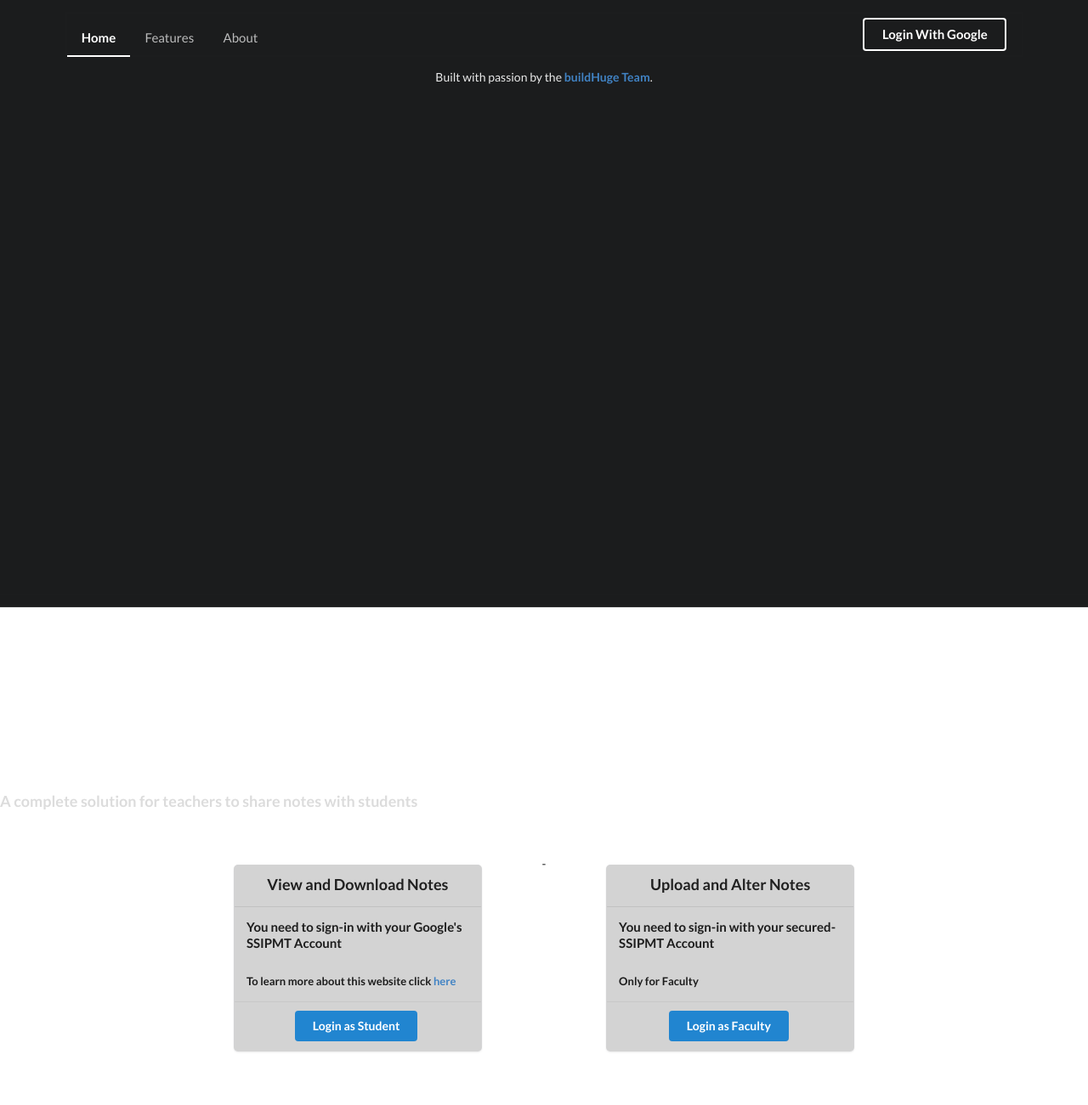
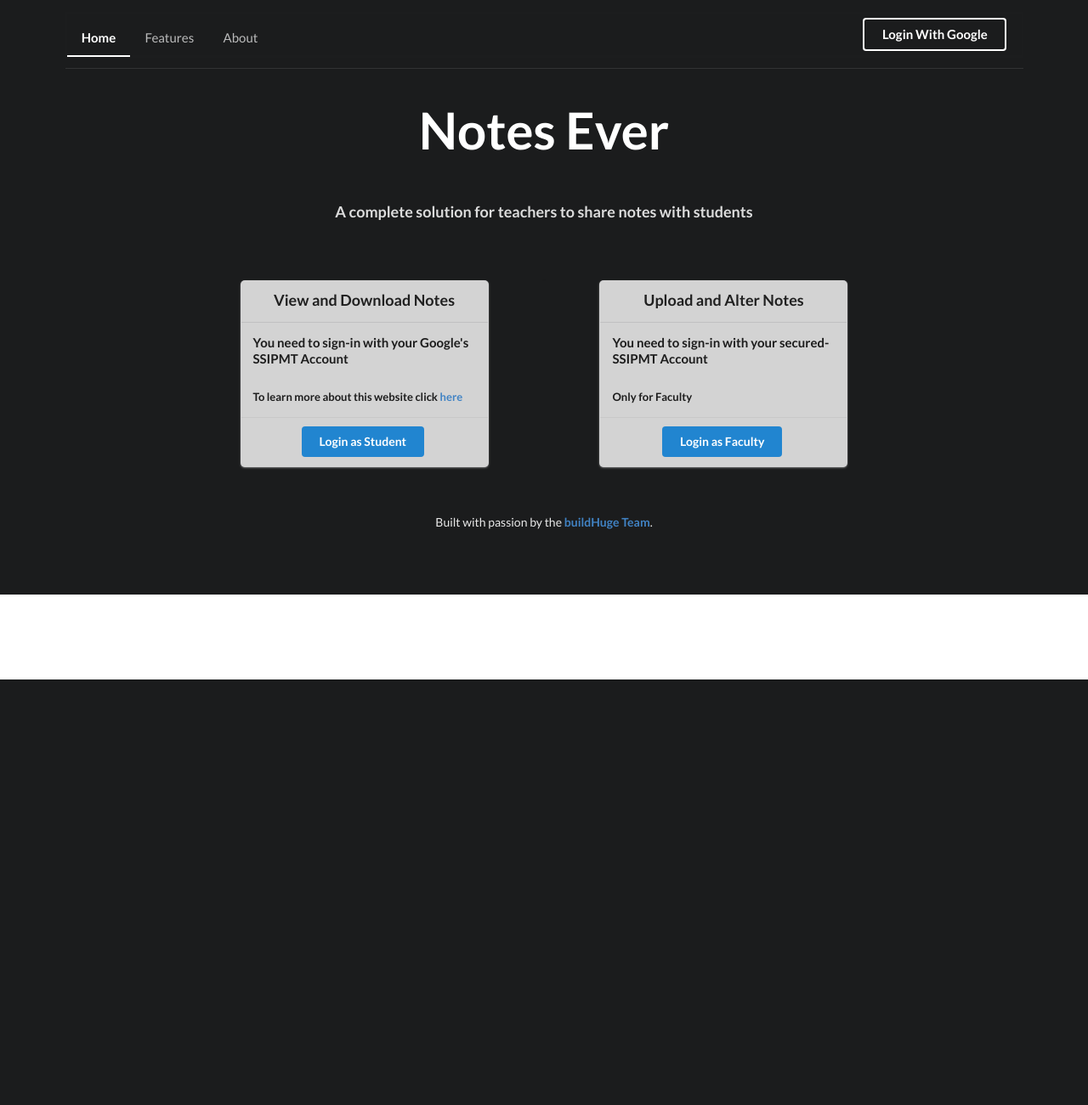
Before and after one commit to buildHuge/Notes-Ever, a Flask app: page / in a window 1280 px wide. Shown: the whole page at 85% size. After the commit the page ends 800 px from the top, so only its background shows below. Run offline with Flask 2, Linux system fonts and the light colour scheme.

Commit message:
fix: top margins and semantics

```diff
--- a/notes_ever/templates/index.html
+++ b/notes_ever/templates/index.html
@@ -3,16 +3,14 @@
 {% block title %} welcome {% endblock %}
 
 {% block main %}
-<div class="container">
 <div style="background-color:#1b1c1d;padding-bottom: 1%;margin: 0%;" class="ui divider"></div>
-  <div>
-    <div>
-      <h2 style="color: white;font-size: 60px;line-height: 0em;margin-top: 2.2em;"
-        class="ui huge header heading-in-mobile">Notes Ever</h2>
+
+<h2 style="color: white;font-size: 60px;line-height: 0em;margin-top: 1.2em;" class="ui huge header heading-in-mobile">
+  Notes Ever</h2>
 <h6 style="color: gainsboro" class="ui medium header sub-heading-in-mobile">A complete solution for teachers to
   share notes with students</h6>
-    </div>
-    <div>
+
+
 <div style="padding-top:5%; padding-bottom: 5%;">
   <div class=" ui cards centered">
     <div style="background-color:lightgray;;" class="ui card ">
@@ -73,6 +71,5 @@
   </div>
 </div>
 </div>
-  </div>
 
 {% endblock %}
--- a/notes_ever/templates/layout.html
+++ b/notes_ever/templates/layout.html
@@ -1,5 +1,6 @@
 <!DOCTYPE html>
 <html lang="en">
+
 <head>
   <meta charset="UTF-8">
   <meta name="viewport" content="width=device-width, initial-scale=1.0">
@@ -21,18 +22,16 @@
     <a class="item">Login</a>
   </div>
 
-
   <!-- Page Contents -->
-      <header>
   <div class="pusher">
     <div class="ui inverted vertical masthead center aligned segment">
       <div class="ui container">
+
+        <header>
           <div class="ui large secondary inverted pointing menu">
-
             <a class="toc item">
               <i class="sidebar icon large"></i>
             </a>
-
             <a class="active item hide-in-mobile">Home</a>
             <a class="item hide-in-mobile">Features</a>
             <a class="item hide-in-mobile">About</a>
@@ -40,15 +39,20 @@
               <button class="ui inverted button hide-in-mobile">Login With Google</button>
             </div>
           </div>
-
-              <p class="description">Built with passion by the <strong><a href="https://github.com/buildHuge/Notes-Ever">buildHuge Team</strong></a>.</p>
-            </div>
-          </div>
-        </div>
         </header>
 
         <main>
           {% block main %}{% endblock %}
         </main>
+
+        <footer>
+          <p class="description">Built with passion by the <strong><a
+                href="https://github.com/buildHuge/Notes-Ever">buildHuge Team</strong></a>.</p>
+        </footer>
+
+      </div>
+    </div>
+  </div>
 </body>
+
 </html>
```
Lines whose indentation alone changed are shown as unchanged.
